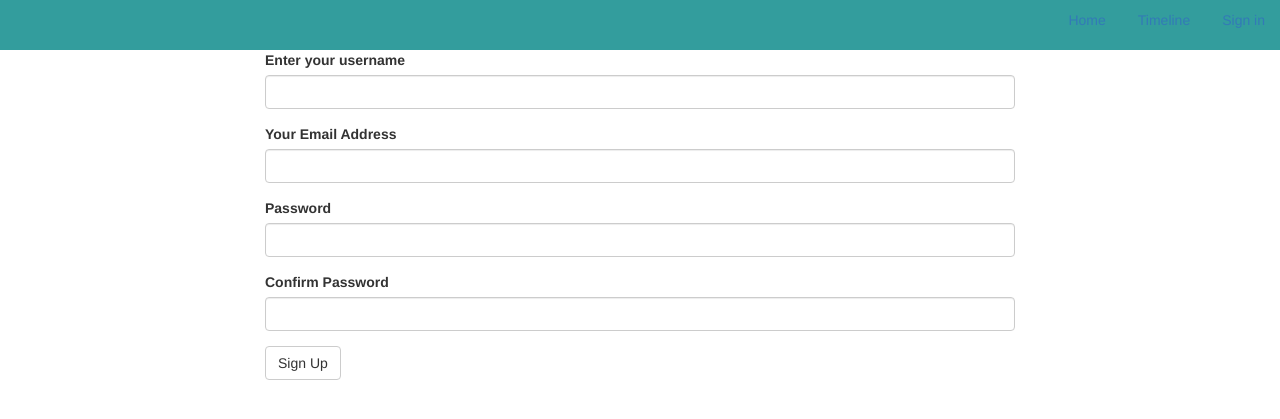
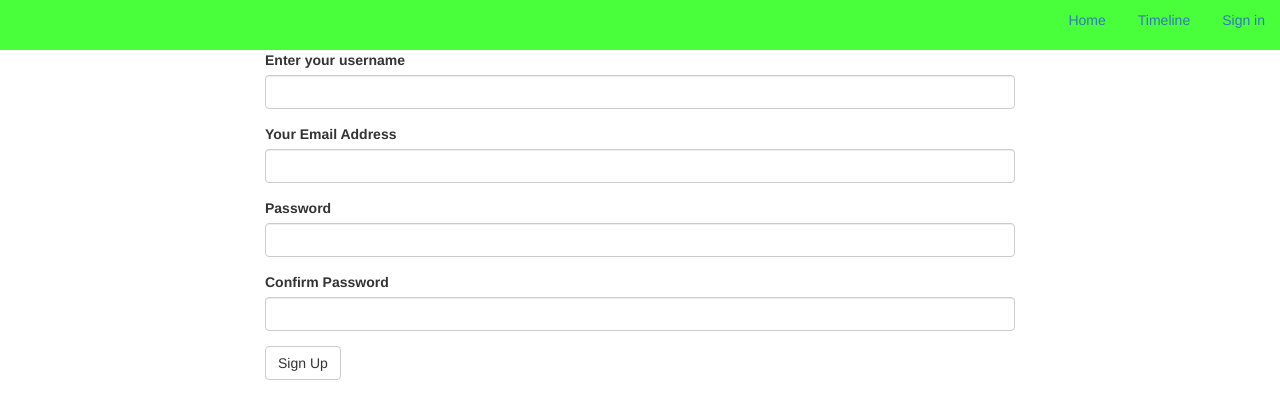
Before and after one commit to Hulian2000/Pitches, a Flask app: page /authenticate/register in a window 1280 px wide. Shown: the top 419 px of the page. Run offline with Flask 2, Linux system fonts and the light colour scheme; some libraries are stand-ins or nearby versions.

Commit message:
add files

```diff
--- a/app/templates/index.html
+++ b/app/templates/index.html
@@ -13,7 +13,7 @@
         <link href="https://cdnjs.cloudflare.com/ajax/libs/twitter-bootstrap/4.3.1/css/bootstrap.min.css" rel="stylesheet">
         <!-- Material Design Bootstrap -->
         <link href="https://cdnjs.cloudflare.com/ajax/libs/mdbootstrap/4.7.5/css/mdb.min.css" rel="stylesheet">
-        <title>Awesome blog</title>
+        <title>HULIAN blog</title>
     </head>
     <body style=" background-image: url('https://png.pngtree.com/thumb_back/fw800/back_pic/03/62/00/7557a970a2660ca.jpg'); background-repeat: no-repeat; background-size: cover; background-position: fixed;overflow-y: hidden;overflow-x: hidden;">
            <div style="text-align: center; margin-top: 25%; color: rgb(48, 206, 193); background-color: rgba(14, 13, 13, 0.671);">
--- a/app/templates/navbar.html
+++ b/app/templates/navbar.html
@@ -1,4 +1,4 @@
-<div class="nav" role="navigation" style="background-color: rgba(26, 145, 145, 0.89)">
+<div class="nav" role="navigation" style="background-color: rgba(51, 254, 34, 0.89)">
     <div class="container-fluid">
         <div class="navbar-header">
             <button type="button" class="navbar-toggle" data-toggle="collapse" data-target=".navbar-collapse">
```
